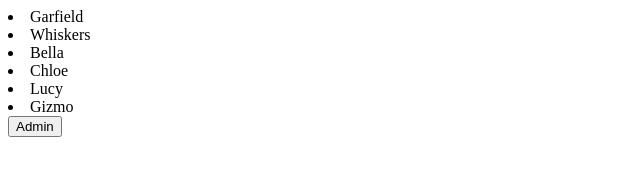
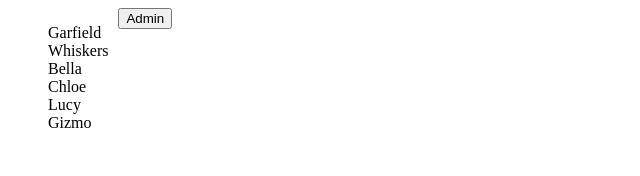
Before and after one commit to JuanCam/CatClicker, a website: page app/index.html in a window 1280 px wide. Shown: the whole page, without its empty margins (0-640 px from the left). Drawn offline with Linux system fonts and the light colour scheme.

Commit message:
First styles were created

```diff
--- a/app/css/styles.css
+++ b/app/css/styles.css
@@ -1,3 +1,11 @@
-.button-section{
-	display:flex;
+.button-section,
+.item-container,
+.details-container {
+    display: flex;
 }
+#cat-list{
+	margin-right: 10px;
+}
+#cat-list ul li{
+	list-style: none;
+}
--- a/app/index.html
+++ b/app/index.html
@@ -6,13 +6,15 @@
 </head>
 
 <body>
+    <div class="item-container">
         <div id="cat-list">
         </div>
-    <div>
+        <div class="details-container">
             <div id="cat-details"></div>
             <div>
                 <button id="show-admin">Admin</button>
                 <div id="admin-form"></div>
+            </div>
         </div>
     </div>
     <script type="text/javascript" src="js/views/core/viewDef.js"></script>
--- a/app/js/views/catList.js
+++ b/app/js/views/catList.js
@@ -8,6 +8,8 @@
     w.catListView.init = function() {
         var view = this;
         this.tmplPath = w.octopus.tmplPath;
+        this.ul = document.createElement('ul');
+        this.el.appendChild(this.ul);
         this.getTmpl().then(function(text) {
 
             view.refresh(text);
@@ -17,12 +19,12 @@
     w.catListView.render = function() {
         var c = 0;
         var cats = w.octopus.getCats();
-        this.el.innerHTML = '';
+        this.ul.innerHTML = '';
 
         function buildMarkup() {
             if (c < cats.length) {
-                this.el.innerHTML += this.build(cats[c]);
-                this.el.addEventListener('click', clickCatItem);
+                this.ul.innerHTML += this.build(cats[c]);
+                this.ul.addEventListener('click', clickCatItem);
                 c++;
                 return buildMarkup.call(this);
             } else {
```
Lines whose indentation alone changed are shown as unchanged.
